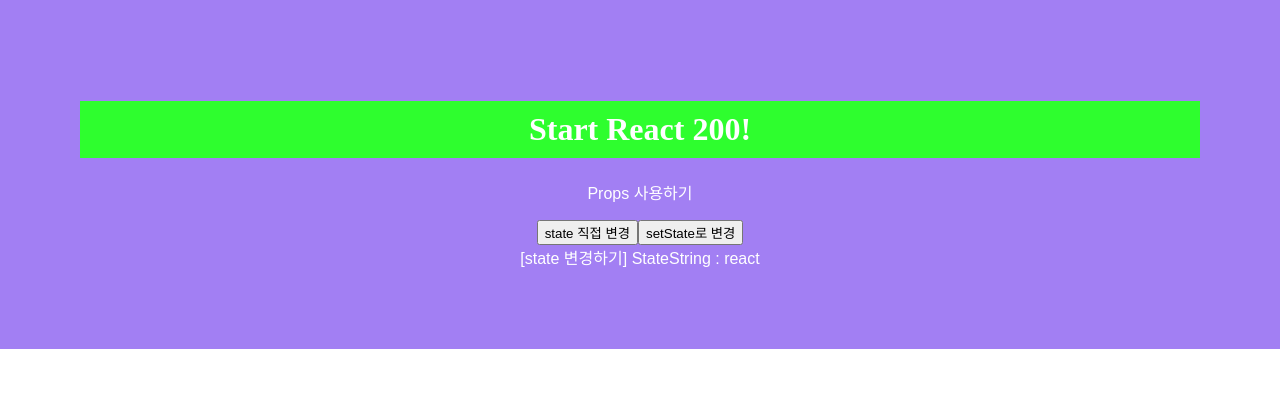
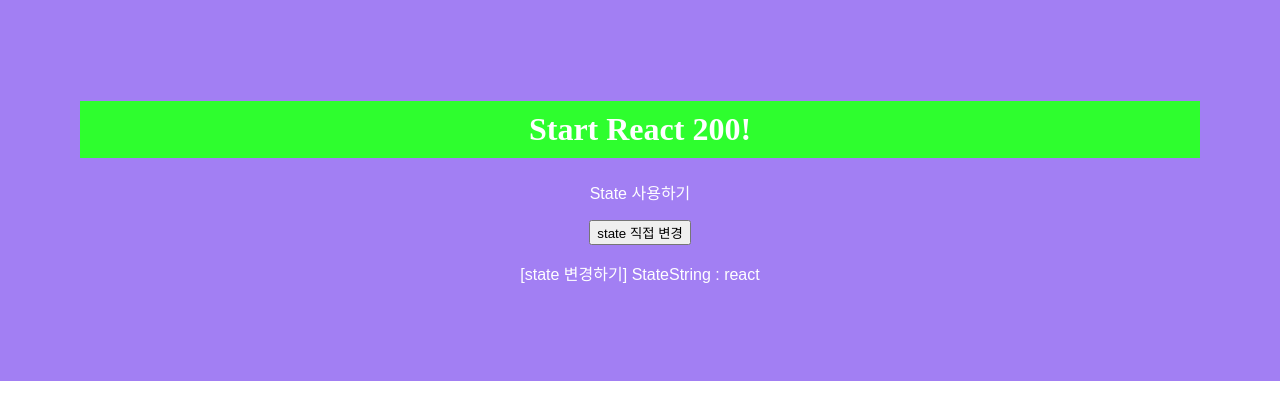
Before and after one commit to egovframedev/start-react-200, a React (Create React App) app: page / in a window 1280 px wide. Shown: the top 420 px of the page. Built offline with nearby package versions, Linux system fonts and the light colour scheme.

Commit message:
026. forceUpdate() 함수 사용하기

```diff
--- a/src/App.js
+++ b/src/App.js
@@ -1,13 +1,13 @@
 import React from 'react';
 import './App.css';
-import SetState from './part2/R025_SetState';
+import ForceUpdate from './part2/R026_ForceUpdate';
 
 function App() {
   return (
     <div>
       <h1>Start React 200!</h1>
-      <p>Props 사용하기</p>
-      <SetState />
+      <p>State 사용하기</p>
+      <ForceUpdate />
     </div>
   );
 }
--- /dev/null
+++ b/src/part2/R026_ForceUpdate.js
@@ -0,0 +1,31 @@
+import React, { Component } from 'react';
+
+/** 026 stete를 직접 변경한 후 forceUpdate() 함수 사용하기 */
+class R026_ForceUpdate extends Component {
+  constructor(props) {
+    super(props);
+    this.state = {
+      StateString : 'react',
+    }
+  }
+
+  StateChange = () => {
+    this.state.StateString = '리액트';
+    this.forceUpdate();
+  };
+
+  render() {
+    return (
+      <div style={{padding: 0}}>
+        <button onClick={(e) => this.StateChange('direct', e)}>
+          state 직접 변경
+        </button>
+        <p>
+          [state 변경하기] StateString : {this.state.StateString}
+        </p>
+      </div>
+    )
+  }
+}
+
+export default R026_ForceUpdate;
```
